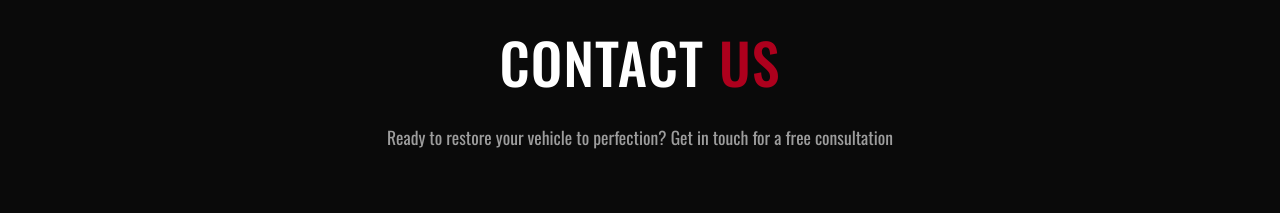
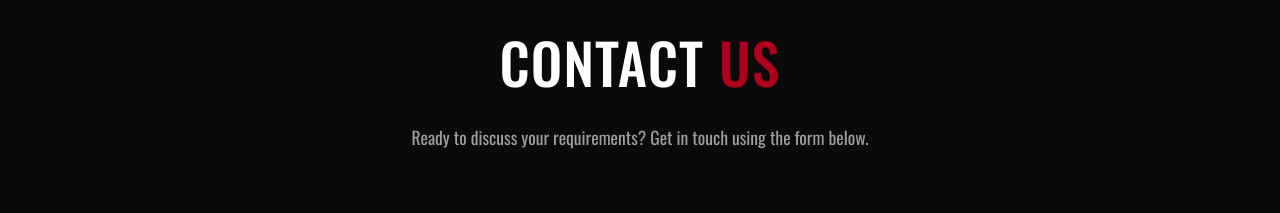
Before and after one commit to antschettino/masterCraftBodyworks2, a React (Vite) app: page / in a window 1280 px wide. Shown: the part 3826-4039 px from the top of the page. Built offline with nearby package versions, Linux system fonts and the light colour scheme.

Commit message:
Updated Contact Us

```diff
--- a/src/App.jsx
+++ b/src/App.jsx
@@ -293,7 +293,7 @@ const Contact = () => {
         <div className="section-header">
           <div className="section-label">Get In Touch</div>
           <h2 className="section-title">Contact <span className="text-accent">Us</span></h2>
-          <p className="section-subtitle">Ready to restore your vehicle to perfection? Get in touch for a free consultation</p>
+          <p className="section-subtitle">Ready to discuss your requirements? Get in touch using the form below.</p>
         </div>
         <div className="contact-grid">
           <div className="contact-form-wrapper">
@@ -301,7 +301,7 @@ const Contact = () => {
               <div className="form-success">
                 <svg viewBox="0 0 64 64" fill="none" stroke="currentColor" strokeWidth="2"><circle cx="32" cy="32" r="28"/><path d="M20 32L28 40L44 24"/></svg>
                 <h3>Message Sent!</h3>
-                <p>We'll get back to you within 24 hours.</p>
+                <p>We'll get back to you within 48 hours.</p>
                 <button className="btn btn-primary" onClick={() => setSubmitted(false)}><span>Send Another</span></button>
               </div>
             ) : (
```
